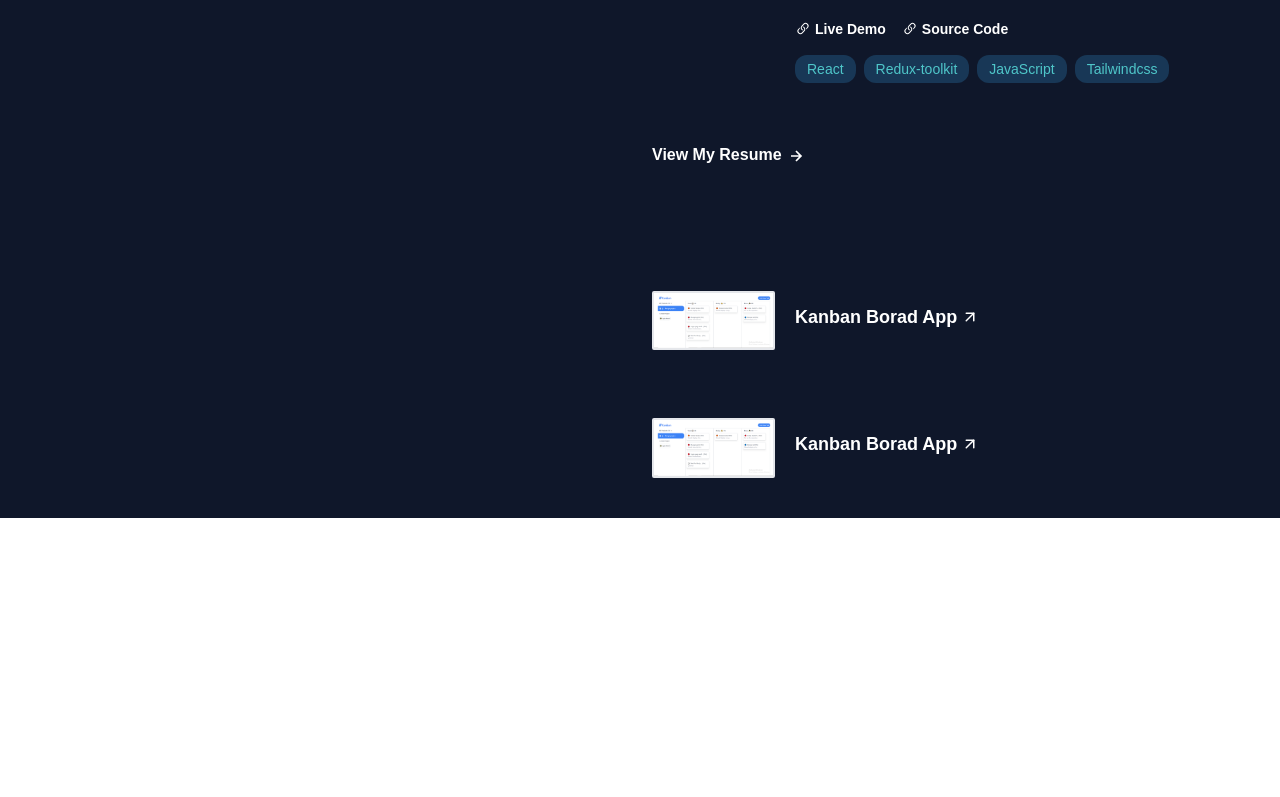
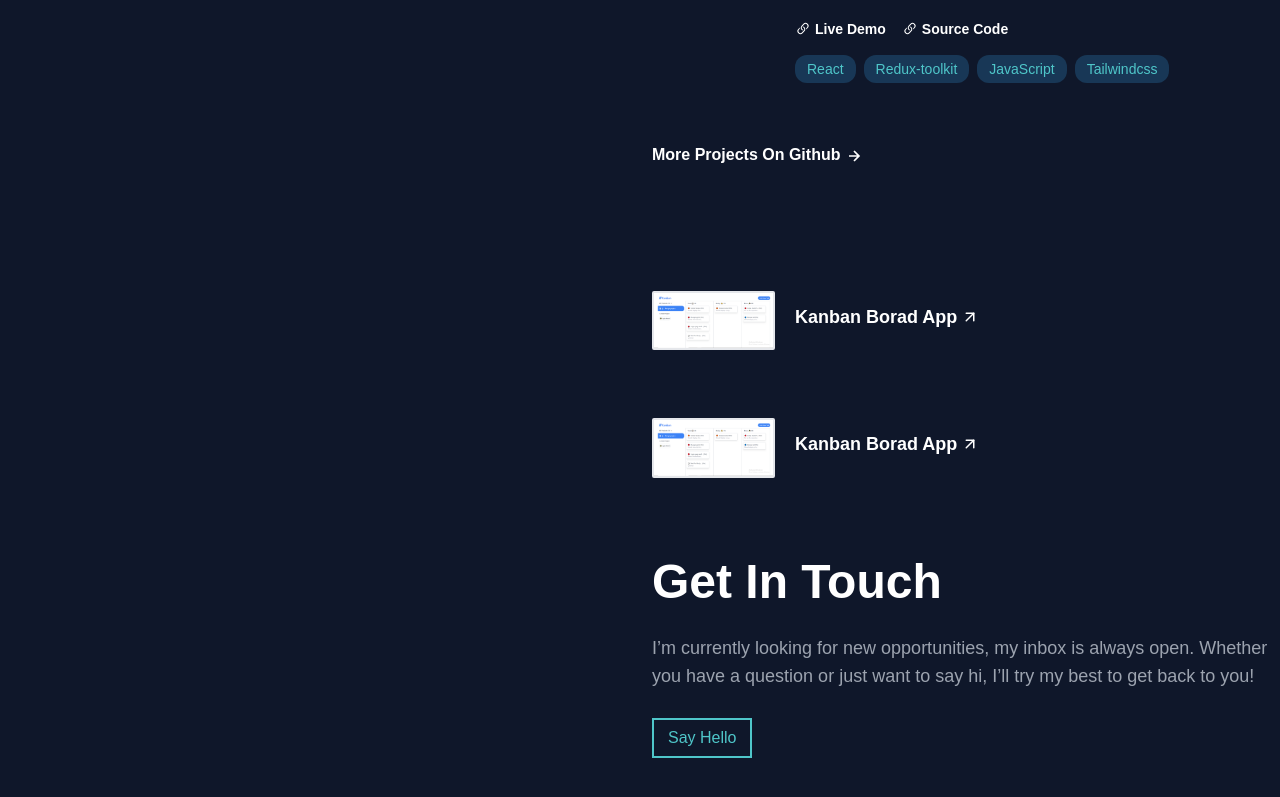
Before and after one commit to Htetaungkyaw71/portfolio, a React (Vite) app: page / in a window 1280 px wide. Shown: the part 2195-2992 px from the top of the page. Before the commit the page ends 2713 px from the top, so only its background shows below. Built offline with nearby package versions, Linux system fonts and the light colour scheme; a web font is replaced by a local one.

Commit message:
added contact page

```diff
--- a/src/components/Contact.jsx
+++ b/src/components/Contact.jsx
@@ -1,7 +1,44 @@
 const Contact = () => {
   return (
-    <div className="bg-yellow-600 pt-52" id="contact">
-      <h1>contact</h1>
+    <div className="pt-10 pb-24 ml-3" id="contact">
+      {/* <form action="">
+        <label>Name</label>
+        <input
+          type="text"
+          className="block p-2 bg-slate-600 rounded-sm outline-none mb-3 mt-1"
+        />
+        <label>Email</label>
+        <input
+          type="email"
+          className="block p-2 bg-slate-600 rounded-sm outline-none mb-3 mt-1"
+        />
+        <label>Message</label>
+        <textarea
+          name="message"
+          cols="30"
+          rows="10"
+          className="block p-2 bg-slate-600 rounded-sm outline-none mb-3 mt-1"
+        ></textarea>
+        <button className="border-[1px] px-2 py-1 border-gray-400 rounded-sm ">
+          Send
+        </button>
+      </form> */}
+      <h1 className="text-5xl font-bold">Get In Touch</h1>
+      <p className="text-gray-400 my-7 text-lg">
+        I’m currently looking for new opportunities, my inbox is always open.
+        Whether you have a question or just want to say hi, I’ll try my best to
+        get back to you!
+      </p>
+      <a
+        href="mailto:htetaung200071@gmail.com?subject=Hello Htet"
+        className="relative inline-block px-4 py-2 font-medium group"
+      >
+        <span className="absolute inset-0 w-full h-full transition duration-200 ease-out transform -translate-x-0 -translate-y-0 bg-[#4FC6C9] group-hover:translate-x-1 group-hover:translate-y-1"></span>
+        <span className="absolute inset-0 w-full h-full bg-[#0F172A] border-2 border-[#4FC6C9] group-hover:bg-[#0F172A]"></span>
+        <span className="relative text-[#4FC6C9] group-hover:text-[#4FC6C9]">
+          Say Hello
+        </span>
+      </a>
     </div>
   );
 };
--- a/src/components/Projects.jsx
+++ b/src/components/Projects.jsx
@@ -89,12 +89,12 @@ const Projects = () => {
       ))}
       <a
         className="flex items-center gap-1 ml-3 pt-5"
-        href="https://docs.google.com/document/d/118NYGQqoqAavNE77jZlboIxvcYgzAei3kgLAZszykys/edit"
+        href="https://github.com/Htetaungkyaw71?tab=repositories"
         target="_blank"
         rel="noreferrer"
       >
         <span className="text-md font-bold hover:border-b-[1px] border-gray-400 hover:mr-1">
-          View My Resume
+          More Projects On Github
         </span>
         <BiRightArrowAlt className="text-xl mt-[1px]" />
       </a>
--- a/src/components/SideContext.jsx
+++ b/src/components/SideContext.jsx
@@ -2,6 +2,7 @@ import { useEffect } from "react";
 import About from "./About";
 import Skill from "./Skill";
 import Projects from "./Projects";
+import Contact from "./Contact";
 
 /* eslint-disable react/prop-types */
 
@@ -39,6 +40,7 @@ const SideContext = ({ setActiveTag }) => {
       <About />
       <Skill />
       <Projects />
+      <Contact />
     </div>
   );
 };
```
